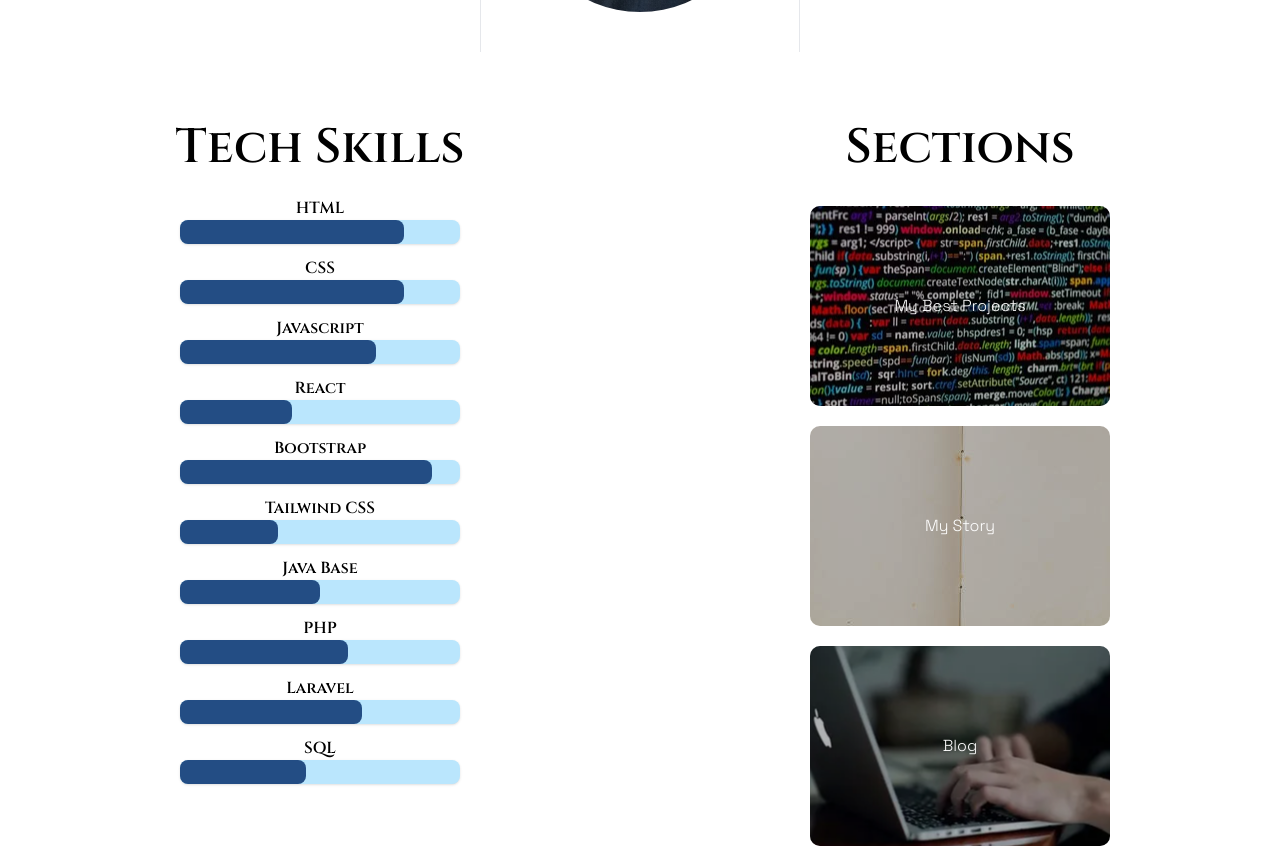
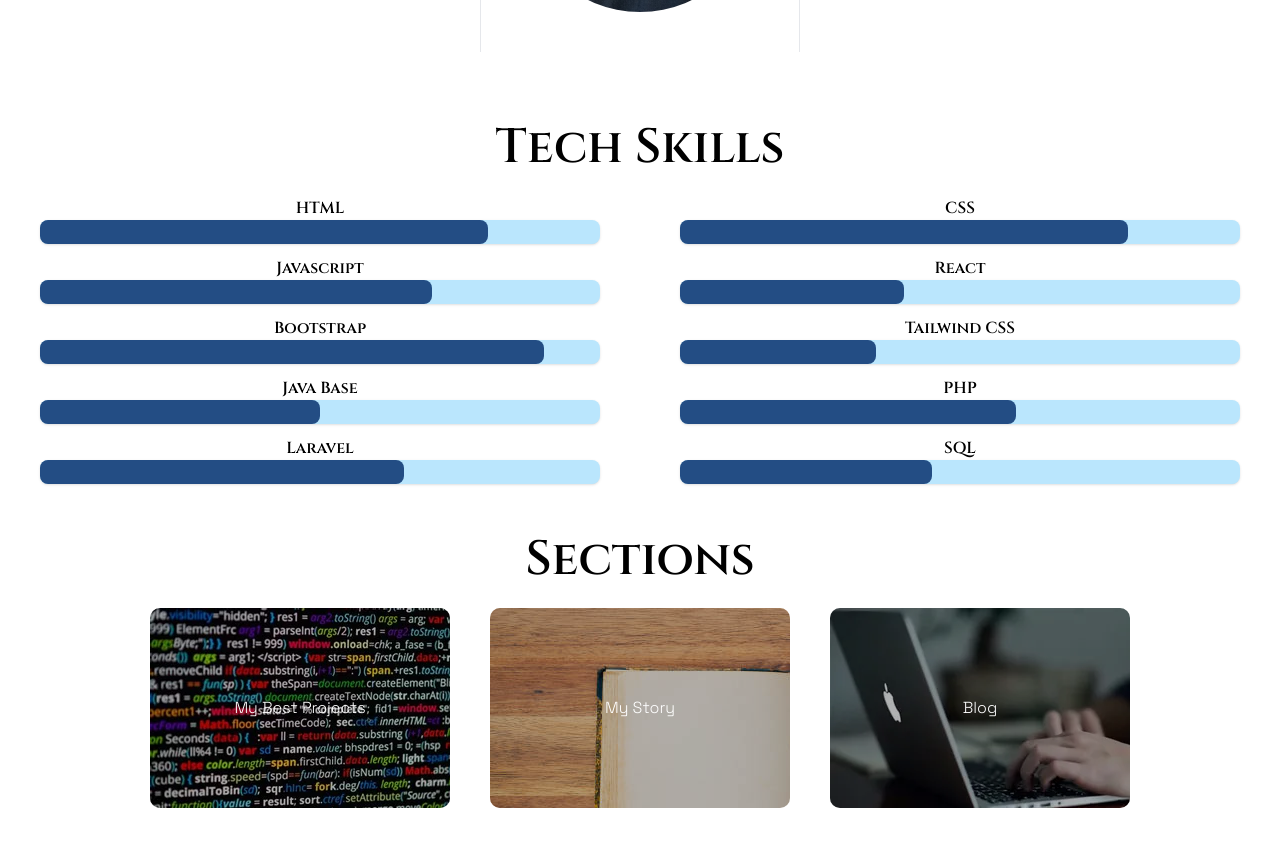
Before and after one commit to DanioFiore/personal-website, a React (Create React App) app: page / in a window 1280 px wide. Shown: the part 460-1308 px from the top of the page. Built offline with nearby package versions, Linux system fonts and the light colour scheme.

Commit message:
created a grid for the Section

```diff
--- a/src/components/Footer/Footer.js
+++ b/src/components/Footer/Footer.js
@@ -1,7 +1,7 @@
 import React from "react";
 import mainLogo from "../img/main-logo-notitle.png";
 
-const Footer = (props) => {
+const Footer = () => {
     return (
         <footer className="bg-primary-light p-10 flex flex-col items-center">
             <h6 className="text-secondary">
--- a/src/components/MiddleSection/MiddleSection.js
+++ b/src/components/MiddleSection/MiddleSection.js
@@ -3,7 +3,7 @@ import Sections from "../Sections/Sections";
 
 const MiddleSection = () => {
     return(
-        <div className="grid xl:grid-cols-2 sm:grid-cols-1 gap-x-20">
+        <div className="">
             <Skills />
             <Sections />
         </div>
--- a/src/components/Sections/Sections.js
+++ b/src/components/Sections/Sections.js
@@ -7,7 +7,8 @@ const Sections = () => {
       <div className="mt-10 flex justify-center">
         <h2 className="text-5xl mb-6">Sections</h2>
       </div>
-      <ul className="flex flex-col items-center">
+      <div className="flex justify-center">
+        <div className="grid lg:grid-cols-3 sm:grid-cols-1 lg:gap-x-10 sm:gap-y-10">
           <div className={style.myBestProjects}>
             <div className={style.filter}>
               <a href="www.#.com" className="text-white">
@@ -29,7 +30,8 @@ const Sections = () => {
               </a>
             </div>
           </div>
-      </ul>
+        </div>
+      </div>
     </div>
   );
 };
--- a/src/components/Sections/Sections.module.css
+++ b/src/components/Sections/Sections.module.css
@@ -1,34 +1,22 @@
 .myBestProjects {
     background-image: url("../img/code-image.webp");
+    border-radius: 10px;
     height: 200px;
     width: 300px;
-    display: flex;
-    justify-content: center;
-    align-items: center;
-    background-position: center;
-    margin: 10px 0;
-    border-radius: 10px;
 }
 
 .myBlog {
     background-image: url("../img/typing.webp");
+    border-radius: 10px;
     height: 200px;
     width: 300px;
-    display: flex;
-    justify-content: center;
-    align-items: center;
-    background-position: center;
-    margin: 10px 0;
-    border-radius: 10px;
 }
 
 .myStory {
     background-image: url("../img/story2.jpg");
+    border-radius: 10px;
     height: 200px;
     width: 300px;
-    background-position: center;
-    margin: 10px 0;
-    border-radius: 10px;
 }
 
 .filter {
--- a/src/components/Skills/Skills.js
+++ b/src/components/Skills/Skills.js
@@ -64,9 +64,9 @@ const Skills = () => {
       </div>
 
       {/* skills container */}
-      <div className="flex justify-center">
-        <div className="w-6/12">
-          <ul>
+      <div className="">
+        <div className="">
+          <ul className="grid md:grid-cols-2 sm:grid-cols-1 gap-x-20">
             {skills.map((element) => (
               <li key={element.id}>
                 <SkillsBar language={element.language} width={element.width} />
```
Lines whose indentation alone changed are shown as unchanged.
